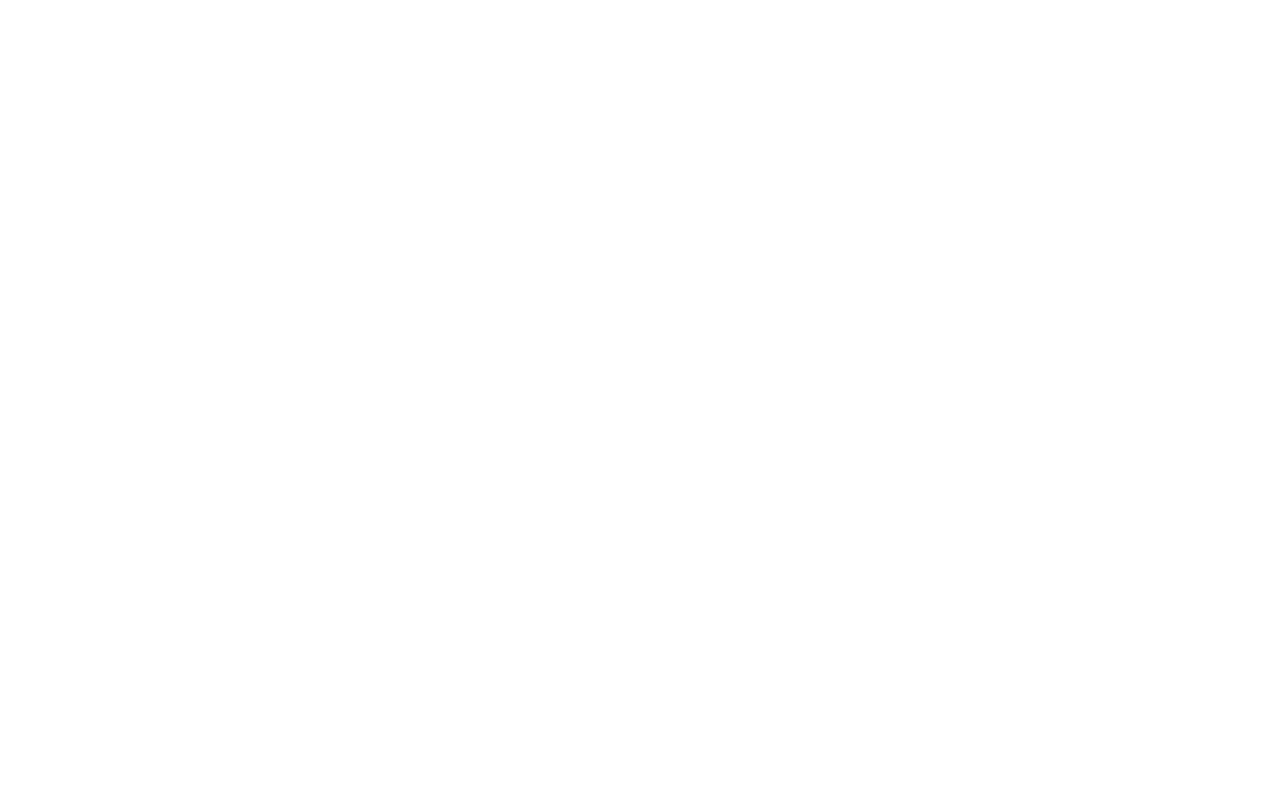
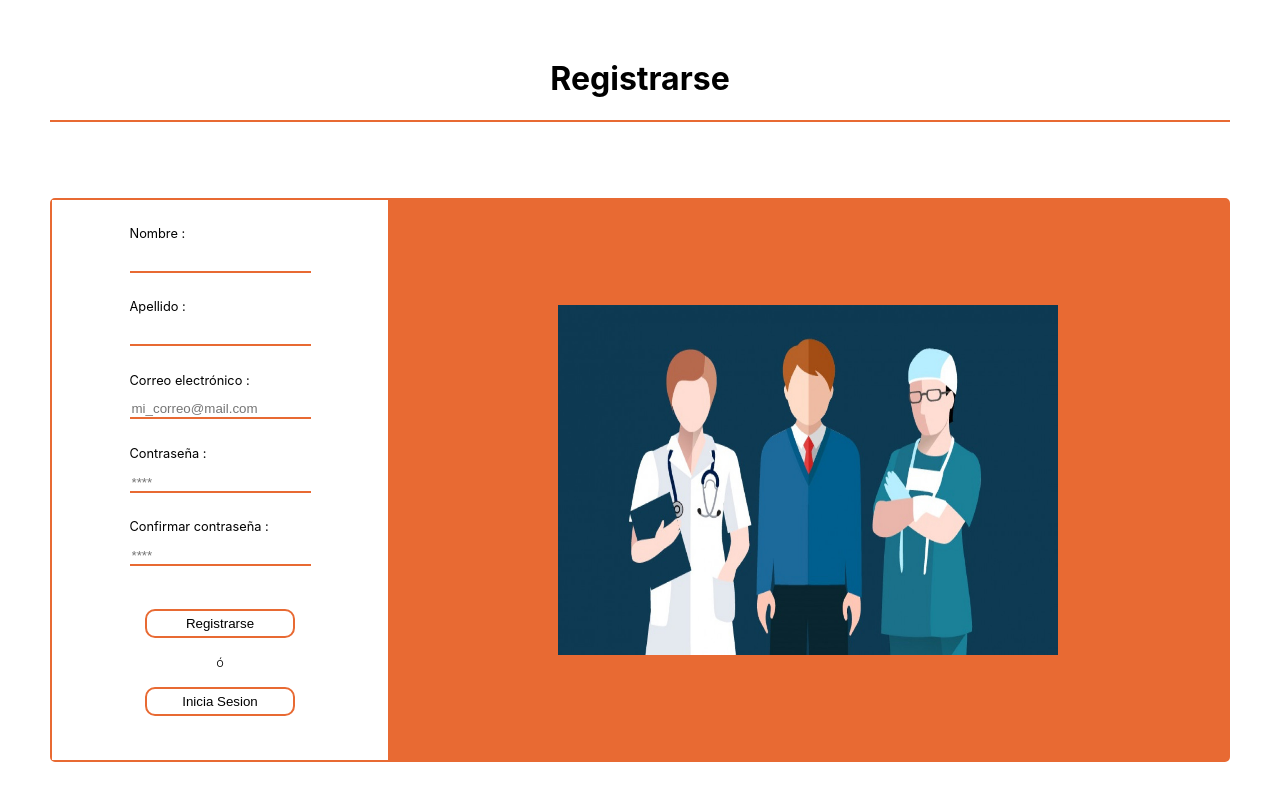
Before and after one commit to cesarDelgado13/definitiva, a React (Create React App) app: page /Registro in a window 1280 px wide. Before the commit this address had no page. Built offline with nearby package versions, Linux system fonts and the light colour scheme.

Commit message:
acomodando rutas

```diff
--- a/src/App.js
+++ b/src/App.js
@@ -15,9 +15,9 @@
     <Router>
       <Routes>
         <Route path="definitiva/" exact element={<Login/>}/>
-        <Route path="definitiva/Registro" element={<Registro/>}/>
-        <Route path="definitiva/Home" element={<Home/>}/>
-        <Route path="definitiva/Bridge" element={<Bridge/>}/>
+        <Route path="/Registro" element={<Registro/>}/>
+        <Route path="/Home" element={<Home/>}/>
+        <Route path="/Bridge" element={<Bridge/>}/>
       </Routes>
     </Router>
   );
```
